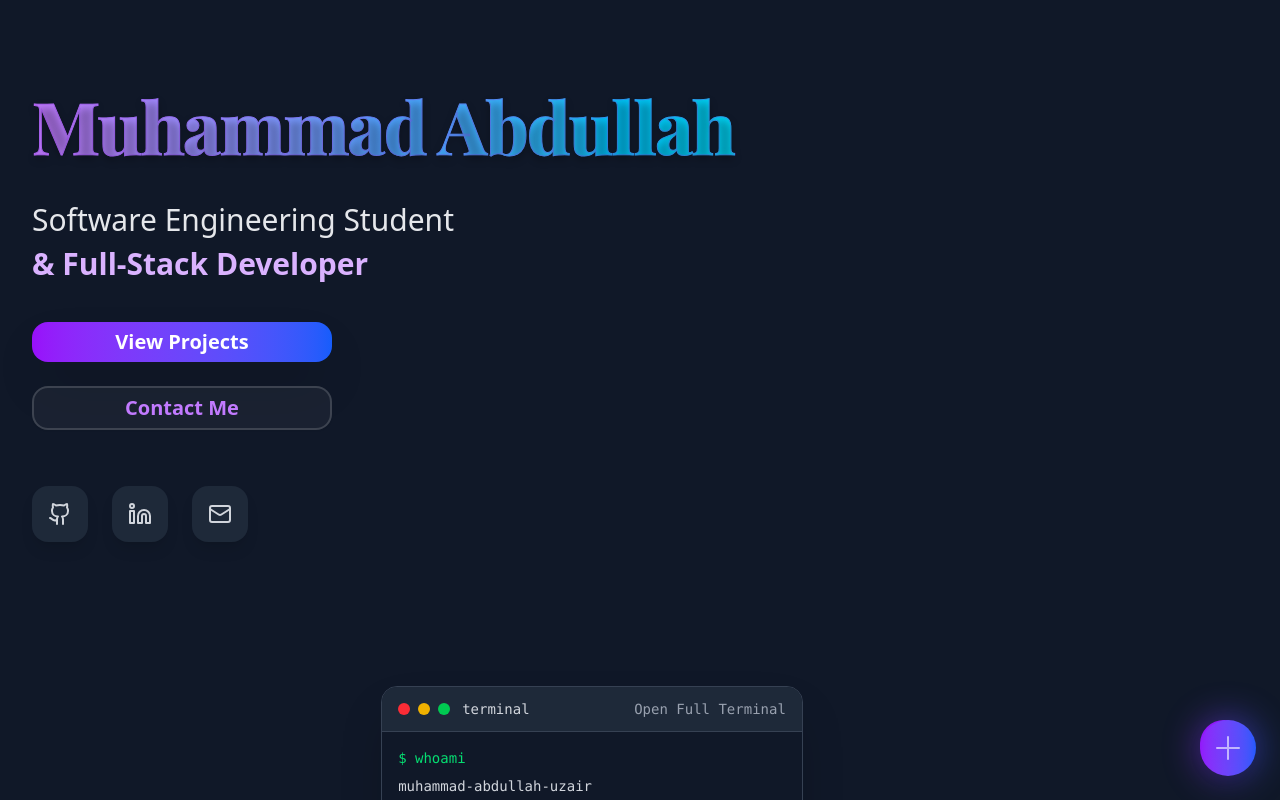
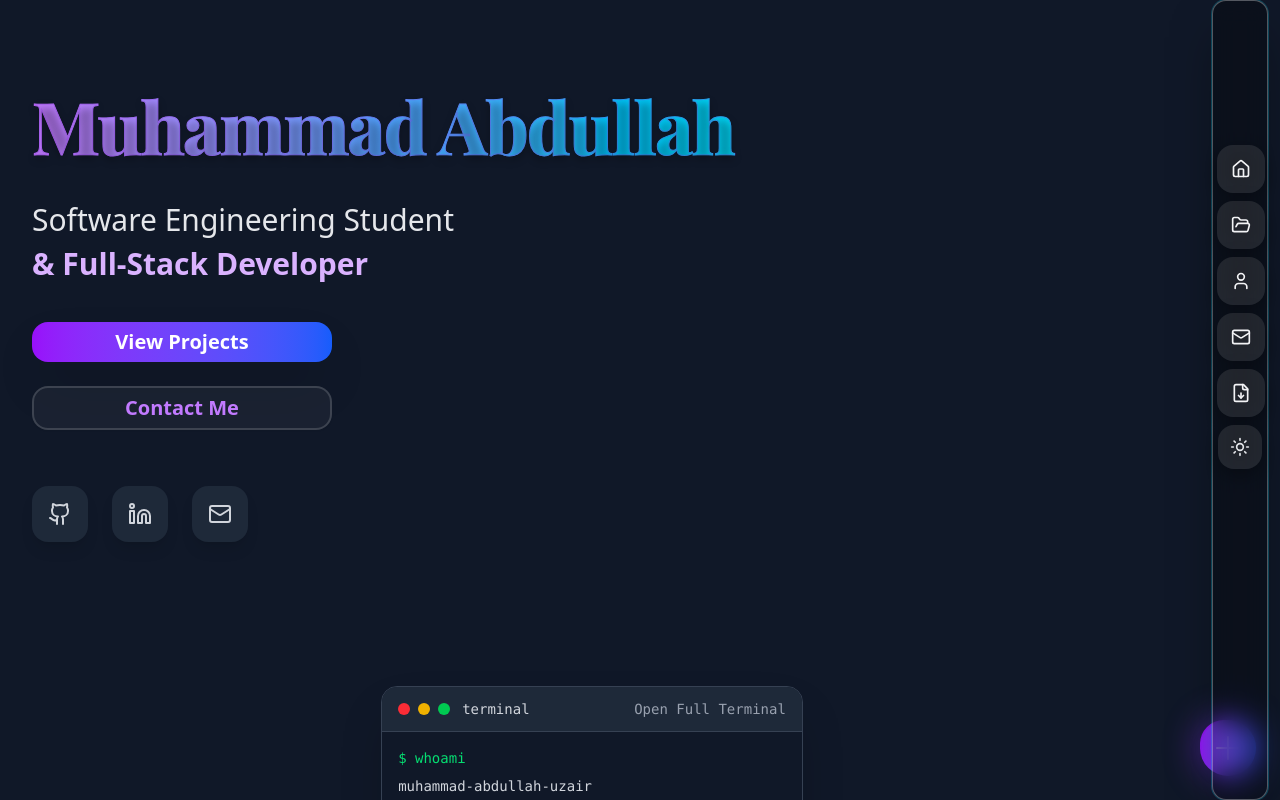
Before and after one commit to zainabijaz0/Portfolio-Website, a React (Vite) app: page / in a window 1280 px wide. Shown: the top 800 px of the page. Built offline with nearby package versions, Linux system fonts and the light colour scheme.

Commit message:
Force RightDock to display at all widths
cgen-dd6d9b384428428185ee49a4b7e83695

```diff
--- a/src/components/RightDock.jsx
+++ b/src/components/RightDock.jsx
@@ -65,7 +65,7 @@ const RightDock = ({ darkMode, toggleDarkMode }) => {
   const reduced = useReducedMotion();
   const { layout, isBottom } = useDockPosition();
 
-  const containerCommon = 'fixed z-[1000001] pointer-events-auto select-none hidden sm:block';
+  const containerCommon = 'fixed z-[1000001] pointer-events-auto select-none block';
   const glass = 'rounded-xl border border-white/30 bg-black/30 dark:bg-black/30 backdrop-blur-md shadow-2xl shadow-black/50 ring-1 ring-cyan-400/25';
 
   const transition = reduced ? { duration: 0 } : { type: 'spring', stiffness: 120, damping: 18 };
```
